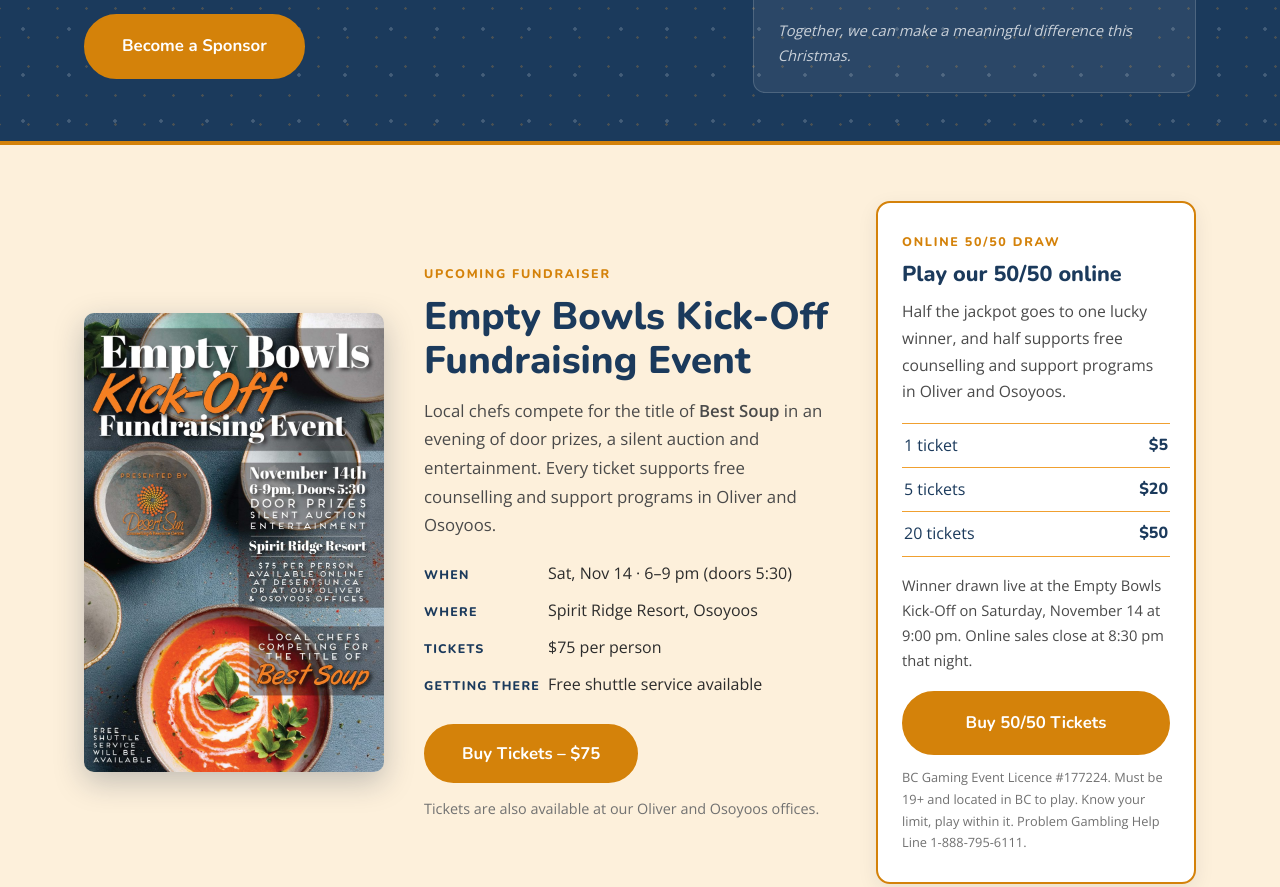
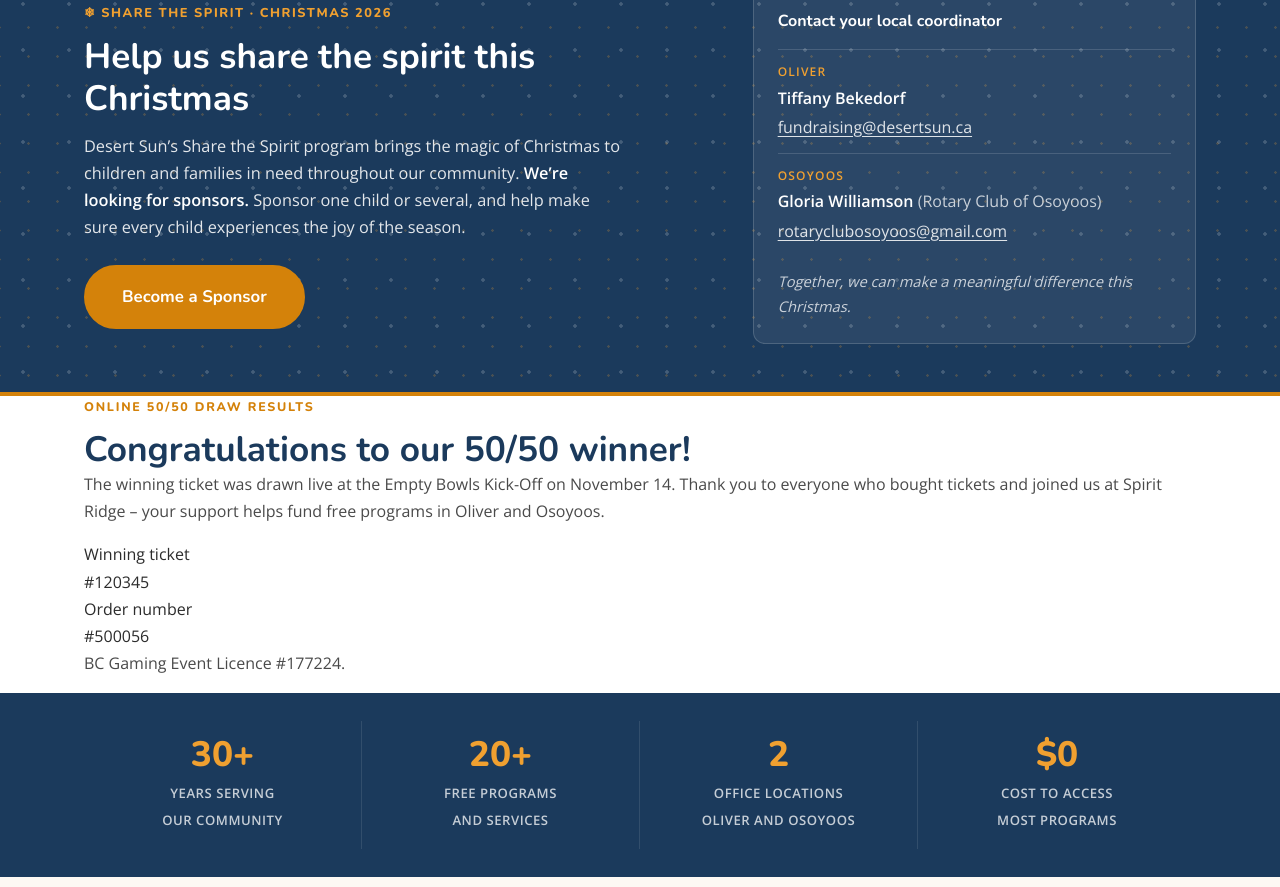
Before and after one commit to Desert-sun-counselling/Website-Development, a plain HTML site: page index.html in a window 1280 px wide. Shown: the part 858-1745 px from the top of the page. Drawn offline with nearby package versions, Linux system fonts and the light colour scheme; a script that the page names is missing.

Commit message:
Add files via upload

```diff
--- a/index.html
+++ b/index.html
@@ -99,9 +99,7 @@
     <!-- ----------------------------------------------------------
          HERO SECTION
          ---------------------------------------------------------- -->
-    <!-- TEMPORARY (Empty Bowls): "hero--compact" makes this banner shorter so the event shows above the fold.
-         After the event, remove "hero--compact" below to restore the full-height banner. -->
-    <section class="hero hero--compact" aria-label="Welcome to Desert Sun Counselling">
+    <section class="hero" aria-label="Welcome to Desert Sun Counselling">
 
       <div class="hero__bg" role="img" aria-label="Community members supporting each other">
         <!--
@@ -177,84 +175,27 @@
 
 
     <!-- ----------------------------------------------------------
-         FEATURED EVENT - EMPTY BOWLS (Eventbrite ticket sales)
-         To remove after the event: delete this section and the
-         Eventbrite scripts near the bottom of this file.
+         ANNOUNCEMENT - 50/50 DRAW WINNER (Empty Bowls Kick-Off, Nov 14 2026)
+         To remove: delete this whole <section>.
          ---------------------------------------------------------- -->
-    <section class="event-feature" aria-labelledby="event-heading">
+    <section class="winner-notice" aria-labelledby="winner-heading">
       <div class="container">
-        <div class="event-feature__grid event-feature__grid--with-raffle">
-
-          <a class="event-feature__poster"
-             href="https://www.eventbrite.ca/e/empty-bowls-kick-off-event-tickets-2002590653553"
-             target="_blank" rel="noopener noreferrer">
-            <img src="images/empty-bowls-poster.jpg" width="900" height="1379" loading="eager"
-                 alt="Empty Bowls Kick-Off Fundraising Event poster: November 14th, 6-9pm, doors 5:30, at Spirit Ridge Resort. $75 per person." />
-          </a>
-
-          <div class="event-feature__content">
-            <span class="section-label">Upcoming Fundraiser</span>
-            <h2 class="event-feature__title" id="event-heading">Empty Bowls Kick-Off Fundraising Event</h2>
-            <p class="event-feature__desc">
-              Local chefs compete for the title of <strong>Best Soup</strong> in an evening of
-              door prizes, a silent auction and entertainment. Every ticket supports free
-              counselling and support programs in Oliver and Osoyoos.
+        <div class="winner-notice__inner">
+          <div class="winner-notice__text">
+            <span class="section-label">Online 50/50 Draw Results</span>
+            <h2 class="winner-notice__title" id="winner-heading">Congratulations to our 50/50 winner!</h2>
+            <p class="winner-notice__desc">
+              The winning ticket was drawn live at the Empty Bowls Kick-Off on November 14.
+              Thank you to everyone who bought tickets and joined us at Spirit Ridge &ndash;
+              your support helps fund free programs in Oliver and Osoyoos.
             </p>
-
-            <ul class="event-feature__details">
-              <li><span class="event-feature__key">When</span> <span>Sat, Nov 14 &middot; 6&ndash;9 pm (doors 5:30)</span></li>
-              <li><span class="event-feature__key">Where</span> Spirit Ridge Resort, Osoyoos</li>
-              <li><span class="event-feature__key">Tickets</span> $75 per person</li>
-              <li><span class="event-feature__key">Getting there</span> Free shuttle service available</li>
-            </ul>
-
-            <div class="event-feature__actions">
-              <button id="eventbrite-widget-modal-trigger-2002590653553" type="button" class="btn btn--primary btn--large">
-                Buy Tickets &ndash; $75
-              </button>
-              <noscript>
-                <a href="https://www.eventbrite.ca/e/empty-bowls-kick-off-event-tickets-2002590653553"
-                   class="btn btn--primary btn--large" rel="noopener noreferrer" target="_blank">Buy Tickets on Eventbrite</a>
-              </noscript>
-            </div>
-            <p class="event-feature__note">Tickets are also available at our Oliver and Osoyoos offices.</p>
           </div>
-
-          <!-- ----------------------------------------------------------
-               ONLINE 50/50 (Raffle Nexus)
-               Tickets are sold on desertsun.rafflenexus.com - this card links there.
-               To remove after the draw: delete this <aside> and remove
-               " event-feature__grid--with-raffle" from the grid div above.
-               ---------------------------------------------------------- -->
-          <aside class="raffle-card" aria-labelledby="raffle-heading">
-            <span class="section-label">Online 50/50 Draw</span>
-            <h3 class="raffle-card__title" id="raffle-heading">Play our 50/50 online</h3>
-            <p class="raffle-card__desc">
-              Half the jackpot goes to one lucky winner, and half supports free
-              counselling and support programs in Oliver and Osoyoos.
-            </p>
-
-            <ul class="raffle-card__prices">
-              <li><span>1 ticket</span> <strong>$5</strong></li>
-              <li><span>5 tickets</span> <strong>$20</strong></li>
-              <li><span>20 tickets</span> <strong>$50</strong></li>
-            </ul>
-
-            <p class="raffle-card__draw">
-              Winner drawn live at the Empty Bowls Kick-Off on Saturday, November 14 at 9:00 pm.
-              Online sales close at 8:30 pm that night.
-            </p>
-
-            <a href="https://desertsun.rafflenexus.com/" class="btn btn--primary btn--large raffle-card__btn"
-               target="_blank" rel="noopener noreferrer">Buy 50/50 Tickets</a>
-
-            <p class="raffle-card__licence">
-              BC Gaming Event Licence #177224. Must be 19+ and located in BC to play.
-              Know your limit, play within it. Problem Gambling Help Line <span style="white-space: nowrap;">1-888-795-6111</span>.
-            </p>
-          </aside>
-
+          <dl class="winner-notice__ticket">
+            <div><dt>Winning ticket</dt><dd>#120345</dd></div>
+            <div><dt>Order number</dt><dd>#500056</dd></div>
+          </dl>
         </div>
+        <p class="winner-notice__licence">BC Gaming Event Licence #177224.</p>
       </div>
     </section>
 
@@ -693,28 +634,5 @@
     });
   </script>
 
-  <!-- ============================================================
-       EVENTBRITE - Empty Bowls ticket checkout (pop-up)
-       ============================================================ -->
-  <script src="https://www.eventbrite.com/static/widgets/eb_widgets.js"></script>
-  <script>
-    window.EBWidgets.createWidget({
-      widgetType: 'checkout',
-      eventId: '2002590653553',
-      themeSettings: {
-        brandColor: '#D4820A',
-        fontColor: '#1B3A5C',
-        background: '#FDF8F3'
-      },
-      modal: true,
-      modalTriggerElementId: 'eventbrite-widget-modal-trigger-2002590653553',
-      onOrderComplete: function () {
-        if (typeof gtag === 'function') {
-          gtag('event', 'purchase_eventbrite', { event_id: '2002590653553' });
-        }
-      }
-    });
-  </script>
-
 </body>
 </html>
```
